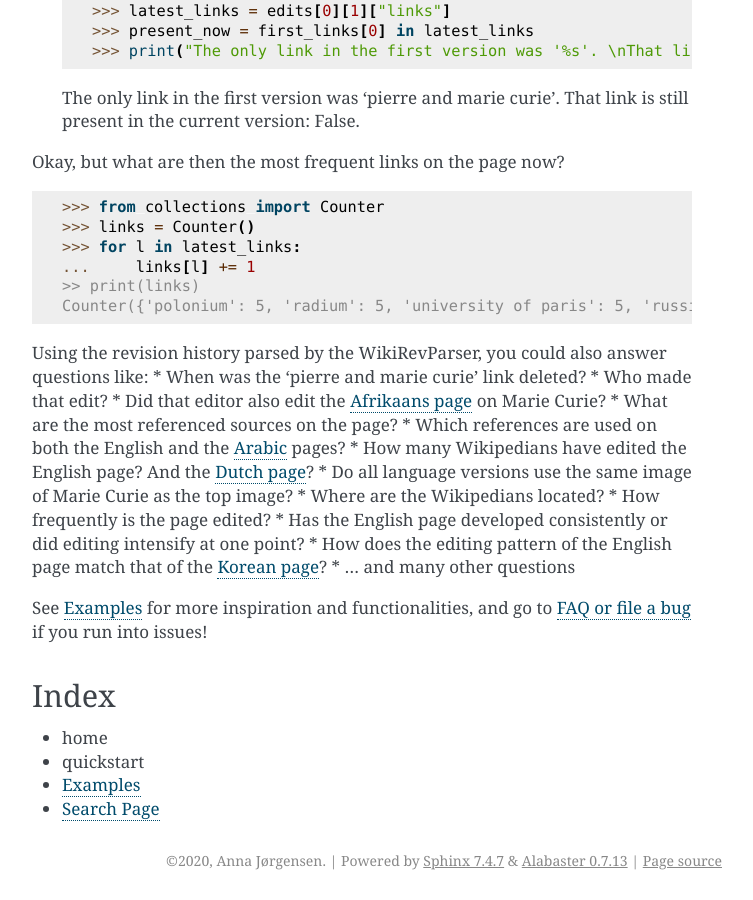
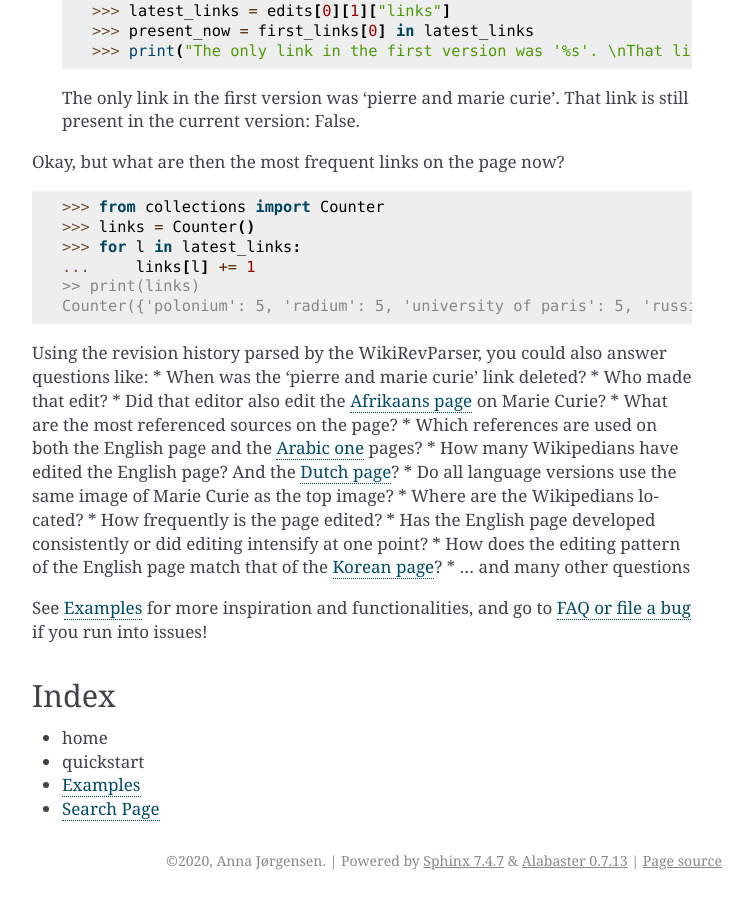
Before and after one commit to ajoer/WikiRevParser, a Sphinx documentation site: the page built from docs/documentation.rst, in a window 1280 px wide and 900 px high, scrolled down 2250 px. Shown: the whole window, without its empty margins (388-1141 px from the left). Built offline with Sphinx 7.4.7, drawn with Linux system fonts in a browser that asks for light colours.

Commit message:
updating documentation

```diff
--- a/docs/documentation.rst
+++ b/docs/documentation.rst
@@ -103,7 +103,7 @@ Using the revision history parsed by the WikiRevParser, you could also answer qu
 * Who made that edit?
 * Did that editor also edit the `Afrikaans page <https://af.wikipedia.org/wiki/Marie_Curie>`_ on Marie Curie?
 * What are the most referenced sources on the page?
-* Which references are used on both the English and the `Arabic <https://ar.wikipedia.org/wiki/%D9%85%D8%A7%D8%B1%D9%8A_%D9%83%D9%88%D8%B1%D9%8A>`_ pages?
+* Which references are used on both the English page and the `Arabic one <https://ar.wikipedia.org/wiki/%D9%85%D8%A7%D8%B1%D9%8A_%D9%83%D9%88%D8%B1%D9%8A>`_ pages?
 * How many Wikipedians have edited the English page? And the `Dutch page <https://nl.wikipedia.org/wiki/Marie_Curie>`_?
 * Do all language versions use the same image of Marie Curie as the top image?
 * Where are the Wikipedians located?
```
Also changed, not shown: README.md (+1 -1 lines).
